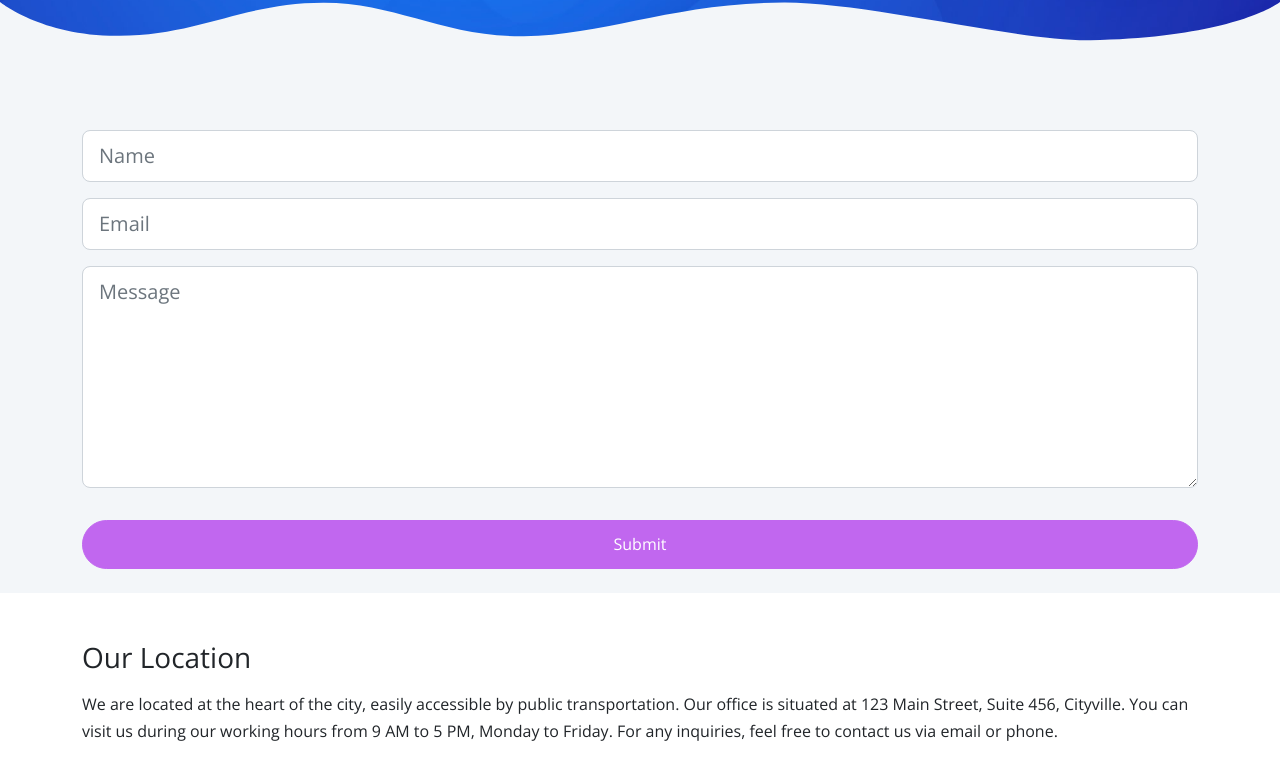
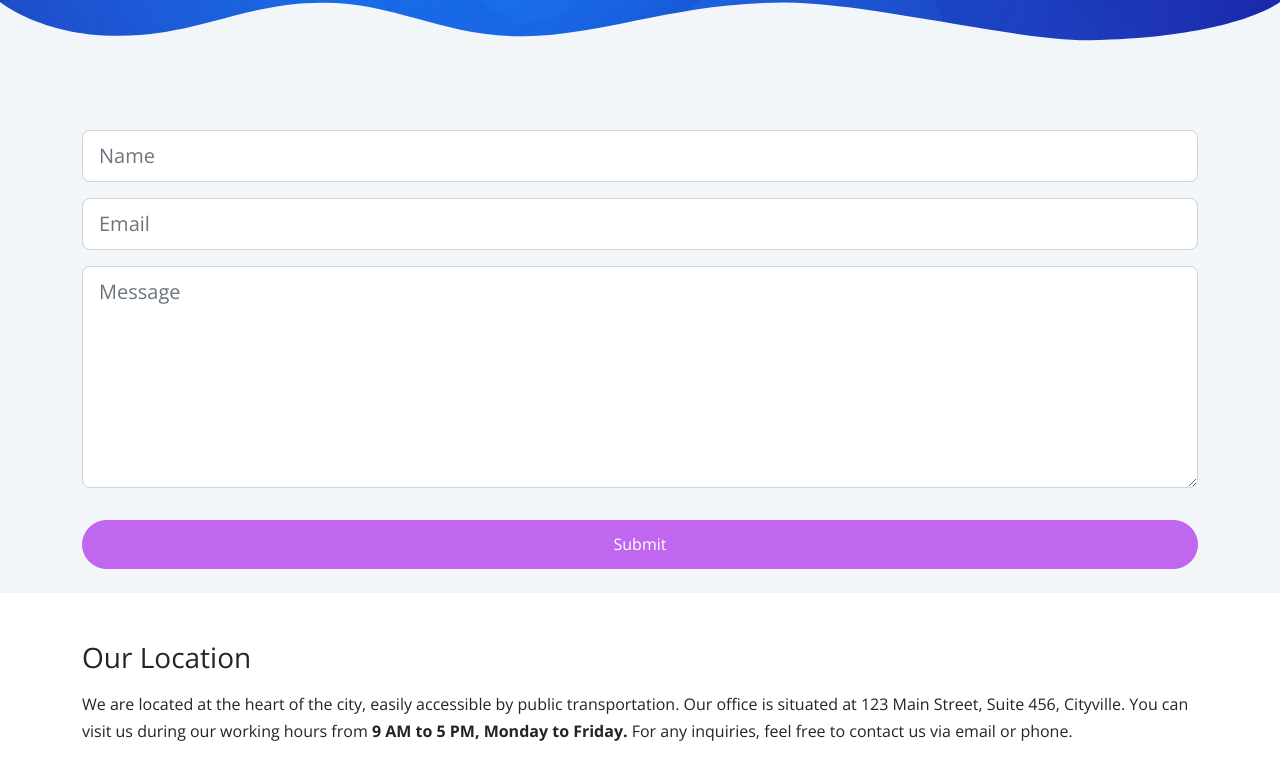
Before and after one commit to Nataliya-Matviychuk/ebook-website, a website: page contact.html in a window 1280 px wide. Shown: the part 190-970 px from the top of the page. Drawn offline with nearby package versions, Linux system fonts and the light colour scheme; files that its build step writes are made by us from their sources; grey boxes are pictures that could not be loaded.

Commit message:
modified contact page

```diff
--- a/contact.html
+++ b/contact.html
@@ -123,7 +123,7 @@
       <div class="col-12 offset-">
         <h3>Our Location</h3>
         <p class="mb-4">
-            We are located at the heart of the city, easily accessible by public transportation. Our office is situated at 123 Main Street, Suite 456, Cityville. You can visit us during our working hours from 9 AM to 5 PM, Monday to Friday. For any inquiries, feel free to contact us via email or phone.
+            We are located at the heart of the city, easily accessible by public transportation. Our office is situated at 123 Main Street, Suite 456, Cityville. You can visit us during our working hours from <strong>9 AM to 5 PM, Monday to Friday.</strong> For any inquiries, feel free to contact us via email or phone.
         </p>
         <div class="map">
           <iframe src="https://www.google.com/maps/embed?pb=!1m18!1m12!1m3!1d2564.7983285250444!2d14.428901615647805!3d50.07880397942492!2m3!1f0!2f0!3f0!3m2!1i1024!2i768!4f13.1!3m3!1m2!1s0x470b94e07072aefd%3A0xe48c5be1be42efea!2sN%C3%A1rodn%C3%AD%20muzeum!5e0!3m2!1sen!2scz!4v1677822710648!5m2!1sen!2scz"
```
